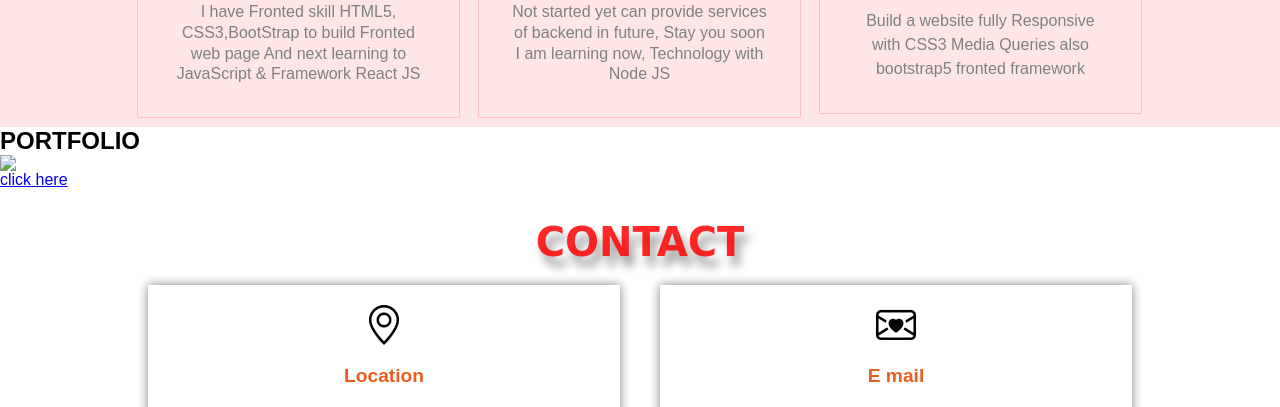
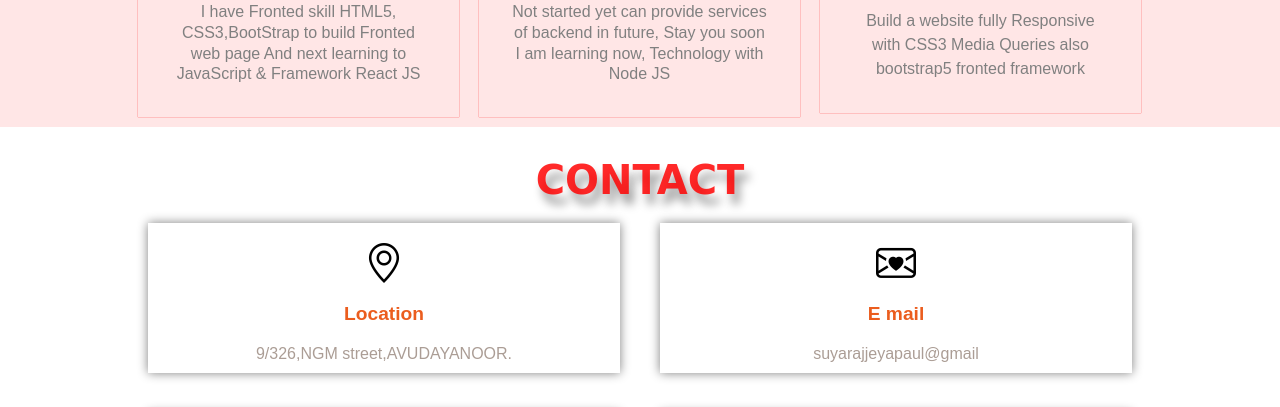
Before and after one commit to suyaraj638087/my-portfolio, a plain HTML site: page index.html in a window 1280 px wide. Shown: the part 1516-1923 px from the top of the page. Drawn offline with Linux system fonts and the light colour scheme.

Commit message:
Update index.html

```diff
--- a/index.html
+++ b/index.html
@@ -190,21 +190,7 @@
 		</div>
 	</div>
 </section>
-	<section class="portfolio">
-	<div class="container">
-			<h1>PORTFOLIO</h1>
-		<div class="row">
-			<div class="col">
-				<div class="web">
-					<img src="image/web.png">
-				</div>
-				<div class="button">
-					<a href="https://suyaraj638087.github.io/my-portfolio/">click here</a>
-				</div>
-			</div>
-		</div>
-	</div>
-</section>
+
 <section class="contact">
 	<div class="container">
 			<h1>CONTACT</h1>
```
